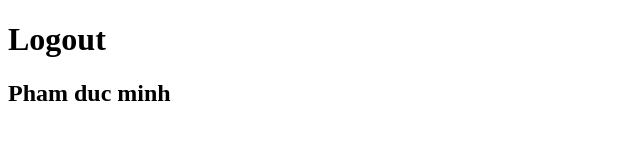
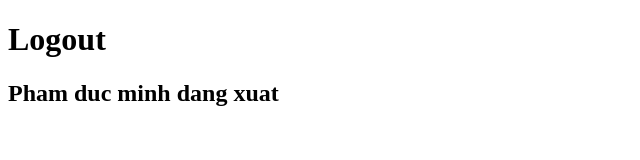
Before and after one commit to phamminh-git/learn_git, a plain HTML site: page logout.html in a window 1280 px wide. Shown: the whole page, without its empty margins (0-640 px from the left). Drawn offline with Linux system fonts and the light colour scheme.

Commit message:
sua tieng viet

```diff
--- a/logout.html
+++ b/logout.html
@@ -9,7 +9,7 @@
 <body>
     <h1>Logout</h1>
     <h2>Pham duc minh
-
+        dang xuat
     </h2>
 </body>
 </html>
```
